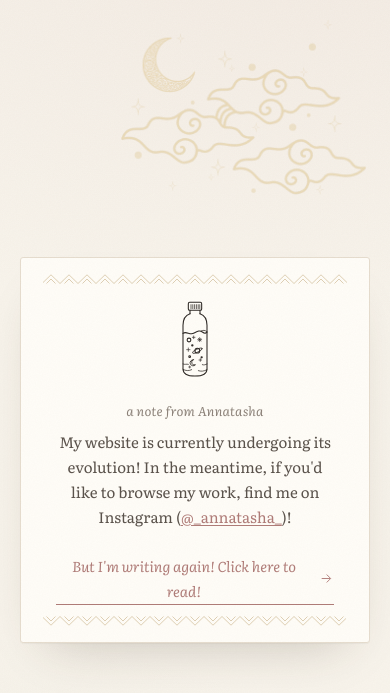
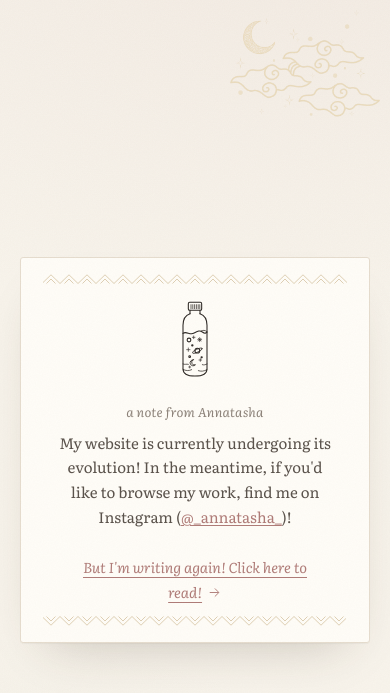
Before and after one commit to joliecodes/annatasha, a Jekyll site: the page built from index.html, in a window 390 px wide. Shown: the top 693 px of the page. Built offline with Jekyll 4.4.1, drawn with Linux system fonts in a browser that asks for light colours.

Commit message:
Phone pass: fix page overflow, tuck pin and moon on small screens, keep landing arrow with last word
Co-Authored-By: Claude Opus 5.5 <noreply@anthropic.com>
Claude-Session: https://claude.ai/code/session_01H42t2MWQU4LZnCXKDr1JmC

```diff
--- a/assets/style.css
+++ b/assets/style.css
@@ -45,12 +45,13 @@ h1,h2{font-weight:500;letter-spacing:-.01em;line-height:1.15}
 .note .kicker{font-size:.8rem}
 .note-text a,.bio-text a{color:var(--rose);text-decoration-thickness:1px;text-underline-offset:2px}
 .note-link{
-  display:inline-flex;align-items:center;gap:.45rem;text-decoration:none;
+  display:inline;text-decoration:underline;text-decoration-thickness:1px;text-underline-offset:4px;
   font-style:italic;font-size:.9rem;color:var(--rose);
-  border-bottom:1px solid currentColor;padding-bottom:1px;transition:gap .25s ease;
+  line-height:1.6;
 }
-.note-link svg{width:15px;height:15px}
-.note-link:hover{gap:.75rem}
+.note-link svg{width:15px;height:15px;vertical-align:-2px;margin-left:.3rem;transition:transform .25s ease}
+.nowrap{white-space:nowrap}
+.note-link:hover svg{transform:translateX(3px)}
 @keyframes float-in{from{opacity:0;transform:translateY(10px)}to{opacity:1;transform:none}}
 
 /* ---------- blog ---------- */
@@ -236,6 +237,12 @@ h1,h2{font-weight:500;letter-spacing:-.01em;line-height:1.15}
 
 /* ---------- phones ---------- */
 @media (max-width:820px){
+  html,body{overflow-x:clip}
+  .blog{grid-template-columns:minmax(0,1fr)}
+  .side,.feed,.reading,.cal-page{min-width:0}
+  .title-row{flex-wrap:wrap;gap:0 1rem}
+  .title-row h2{margin-bottom:.4rem}
+  .view-post{margin-bottom:.7rem}
   body{font-size:15px;background-attachment:scroll}
   .blog{grid-template-columns:1fr;gap:2.5rem;padding:2rem 1.25rem 4rem}
   .side{position:static}
@@ -280,3 +287,8 @@ body::after{
 /* wildflowers growing along the bottom of the landing page */
 .landing{overflow-x:hidden}
 .deco-meadow{position:fixed;left:0;right:0;bottom:0;width:100%;height:170px;pointer-events:none;opacity:.8;z-index:0}
+
+@media (max-width:820px){
+  .deco-sprig{top:-26px;right:-12px;width:92px;transform:rotate(-40deg)}
+  .deco-constellation{position:absolute;top:.6rem;right:.6rem;width:150px;opacity:.18}
+}
--- a/index.html
+++ b/index.html
@@ -10,8 +10,7 @@
       <div class="note-logo">{% include logo.svg %}</div>
       <p class="kicker">{{ site.data.landing.kicker }}</p>
       <p class="note-text">{{ site.data.landing.note }}</p>
-      <a class="note-link" href="/blog/">{{ site.data.landing.link_text }}
-        <svg viewBox="0 0 24 24" fill="none" stroke="currentColor" stroke-width="1.5" stroke-linecap="round" stroke-linejoin="round" aria-hidden="true"><path d="M5 12h13M13 6l6 6-6 6"/></svg></a>
+      <a class="note-link" href="/blog/">{% assign words = site.data.landing.link_text | split: ' ' %}{% assign last_word = words | last %}{% assign n = words.size | minus: 1 %}{% for w in words limit: n %}{{ w }} {% endfor %}<span class="nowrap">{{ last_word }}<svg viewBox="0 0 24 24" fill="none" stroke="currentColor" stroke-width="1.5" stroke-linecap="round" stroke-linejoin="round" aria-hidden="true"><path d="M5 12h13M13 6l6 6-6 6"/></svg></span></a>
     </div>
   </main>
 </body>
```
